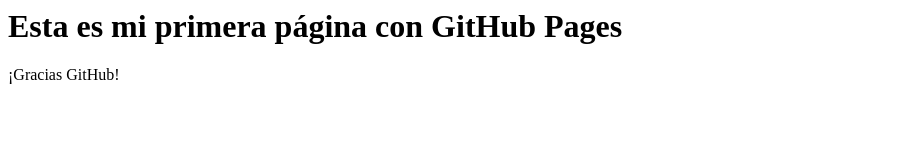
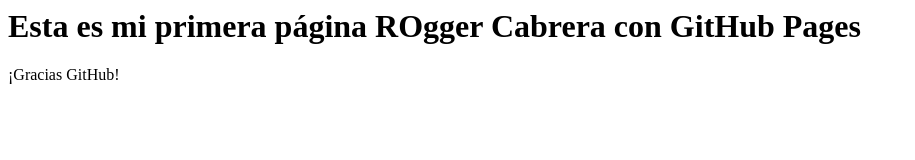
Before and after one commit to roggercabrera/PrimerRepositorio, a plain HTML site: page index.html in a window 1280 px wide. Shown: the whole page, without its empty margins (0-915 px from the left). Drawn offline with Linux system fonts and the light colour scheme.

Commit message:
Update index.html

```diff
--- a/index.html
+++ b/index.html
@@ -1,4 +1,4 @@
 <html>
-<h1> Esta es mi primera página con GitHub Pages </h1>
+<h1> Esta es mi primera página ROgger Cabrera con GitHub Pages </h1>
 <p>¡Gracias GitHub!</p>
 </html>
```
